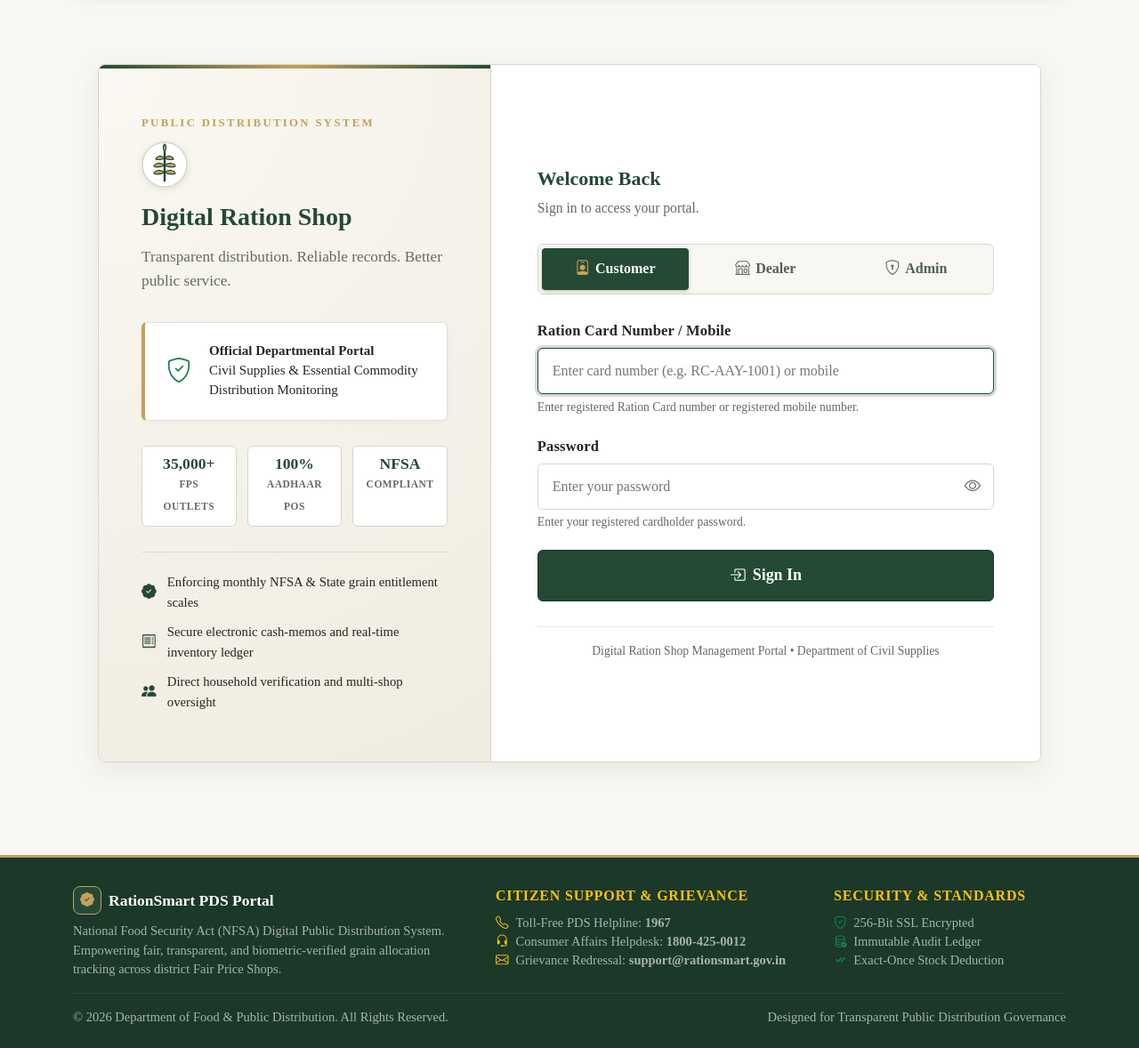
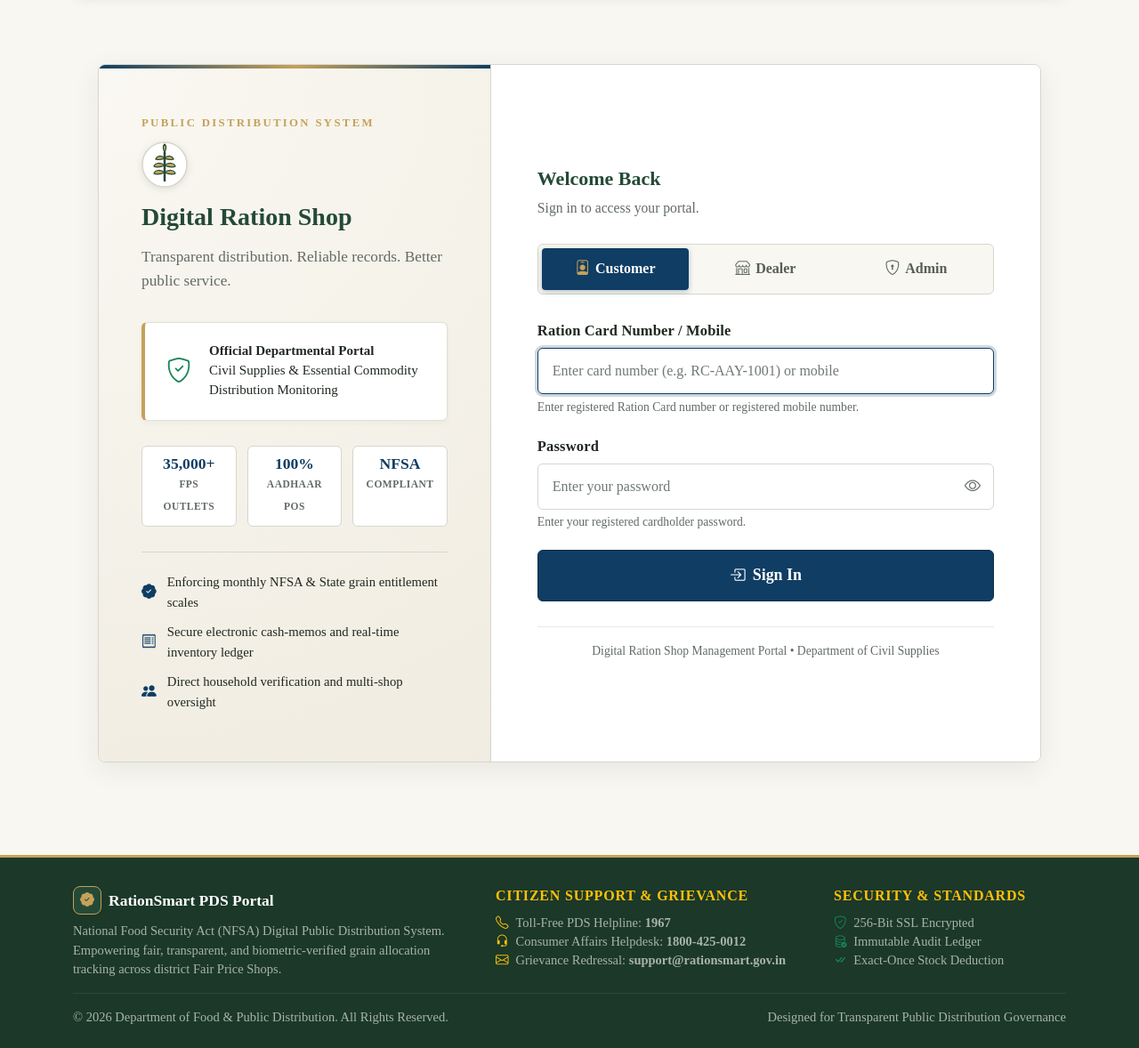
Before and after one commit to MahathiSelvaraj/RationSmart-PDS-Portal, a Flask app: page /login in a window 1280 px wide. Shown: the part 221-1399 px from the top of the page at 89% size. Run offline with Flask 3, Linux system fonts and the light colour scheme; some libraries are stand-ins or nearby versions.

Commit message:
Apply Secretariat Blue and Gold theme (Option A) to login portal

```diff
--- a/templates/auth/login.html
+++ b/templates/auth/login.html
@@ -54,7 +54,7 @@ body {
     left: 0;
     right: 0;
     height: 4px;
-    background: linear-gradient(90deg, #244A36 0%, #C5A15A 50%, #244A36 100%);
+    background: linear-gradient(90deg, #0F3D64 0%, #C5A15A 50%, #0F3D64 100%);
 }
 
 .pds-gov-label {
@@ -70,7 +70,7 @@ body {
 .portal-main-heading {
     font-size: 2.35rem;
     font-weight: 700;
-    color: #244A36;
+    color: #0F3D64;
     line-height: 1.2;
     margin-bottom: 0.85rem;
 }
@@ -128,7 +128,7 @@ body {
 .pds-stat-chip-num {
     font-size: 1.1rem;
     font-weight: 700;
-    color: #244A36;
+    color: #0F3D64;
     display: block;
     line-height: 1.1;
 }
@@ -160,7 +160,7 @@ body {
 }
 
 .trust-pillar-item i {
-    color: #244A36;
+    color: #0F3D64;
     margin-right: 0.75rem;
     font-size: 1.05rem;
 }
@@ -224,9 +224,9 @@ body {
 }
 
 .role-switch-btn.active {
-    background-color: #244A36;
+    background-color: #0F3D64;
     color: #FFFFFF;
-    box-shadow: 0 2px 4px rgba(36, 74, 54, 0.25);
+    box-shadow: 0 2px 6px rgba(15, 61, 100, 0.28);
 }
 
 .role-switch-btn.active .role-icon {
@@ -266,9 +266,9 @@ body {
 }
 
 .login-text-input:focus {
-    border-color: #244A36;
+    border-color: #0F3D64;
     outline: 0;
-    box-shadow: 0 0 0 3px rgba(36, 74, 54, 0.2);
+    box-shadow: 0 0 0 3px rgba(15, 61, 100, 0.2);
 }
 
 .login-text-input::placeholder {
@@ -308,7 +308,7 @@ body {
 
 .password-toggle-trigger:hover,
 .password-toggle-trigger:focus {
-    color: #244A36;
+    color: #0F3D64;
     outline: none;
 }
 
@@ -322,9 +322,9 @@ body {
 /* Submit Action Button */
 .btn-portal-submit {
     width: 100%;
-    background-color: #244A36;
+    background-color: #0F3D64;
     color: #FFFFFF;
-    border: 1px solid #1B3829;
+    border: 1px solid #0B2D4A;
     padding: 0.88rem;
     font-family: 'Times New Roman', Times, serif;
     font-size: 1.12rem;
@@ -340,8 +340,8 @@ body {
 }
 
 .btn-portal-submit:hover {
-    background-color: #1B3829;
-    box-shadow: 0 4px 12px rgba(27, 56, 41, 0.25);
+    background-color: #0B2D4A;
+    box-shadow: 0 4px 14px rgba(15, 61, 100, 0.28);
     transform: translateY(-1px);
 }
 
@@ -351,7 +351,7 @@ body {
 
 .btn-portal-submit:focus {
     outline: 0;
-    box-shadow: 0 0 0 3px rgba(36, 74, 54, 0.3);
+    box-shadow: 0 0 0 3px rgba(15, 61, 100, 0.3);
 }
 
 /* Clear Error / Validation Area */
```
